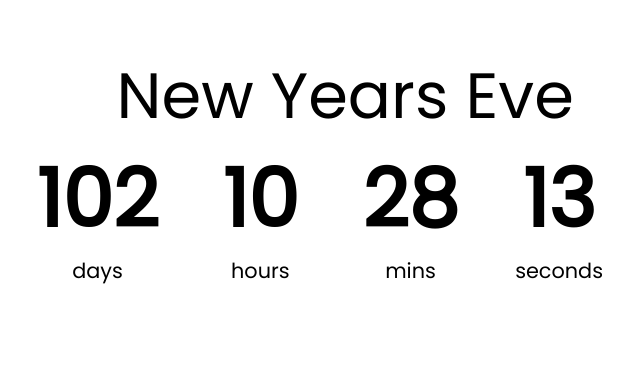
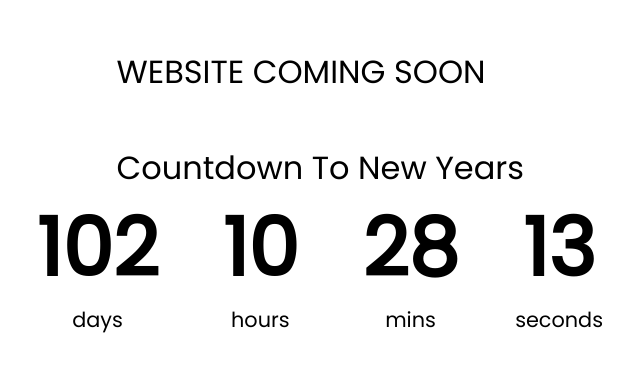
Before and after one commit to Sureway100/home, a plain HTML site: page index.html in a window 1280 px wide. Shown: the whole page, without its empty margins (324-964 px from the left). Drawn offline with Linux system fonts and the light colour scheme.

Commit message:
loading website

```diff
--- a/index.html
+++ b/index.html
@@ -12,7 +12,8 @@
 </head>
 
 <body>
-    <h1>New Years Eve</h1>
+	<h1> WEBSITE COMING SOON </h1>
+    <h1>Countdown To New Years </h1>
 
     <div class="countdown-containers">
         <div class="countdown-el days-c">
--- a/style.css
+++ b/style.css
@@ -18,7 +18,7 @@ body {
 
 h1 {
   font-weight: normal;
-  font-size: 4rem;
+  font-size: 2rem;
   margin-top: 5rem;
   margin: 3rem 0 0 7rem;
 }
```
